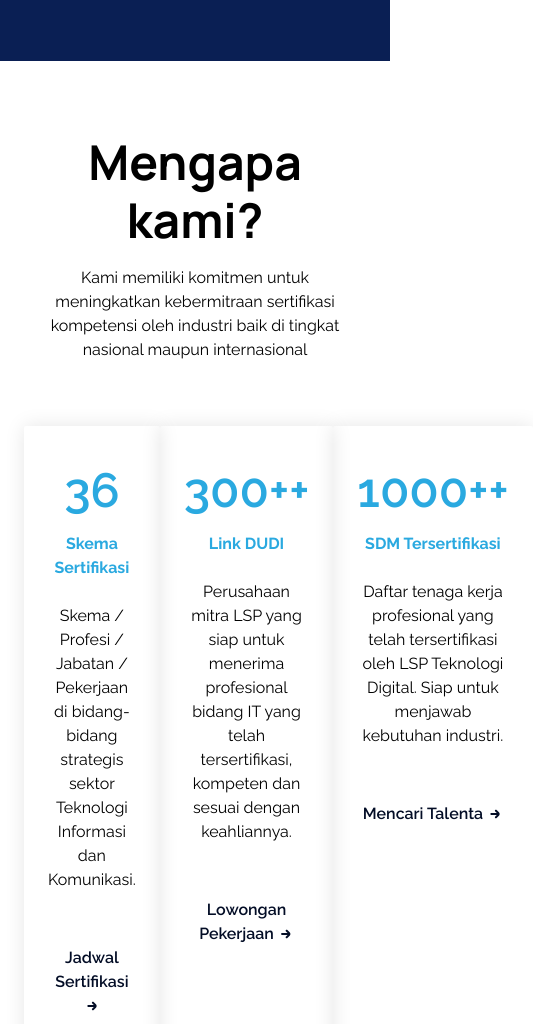
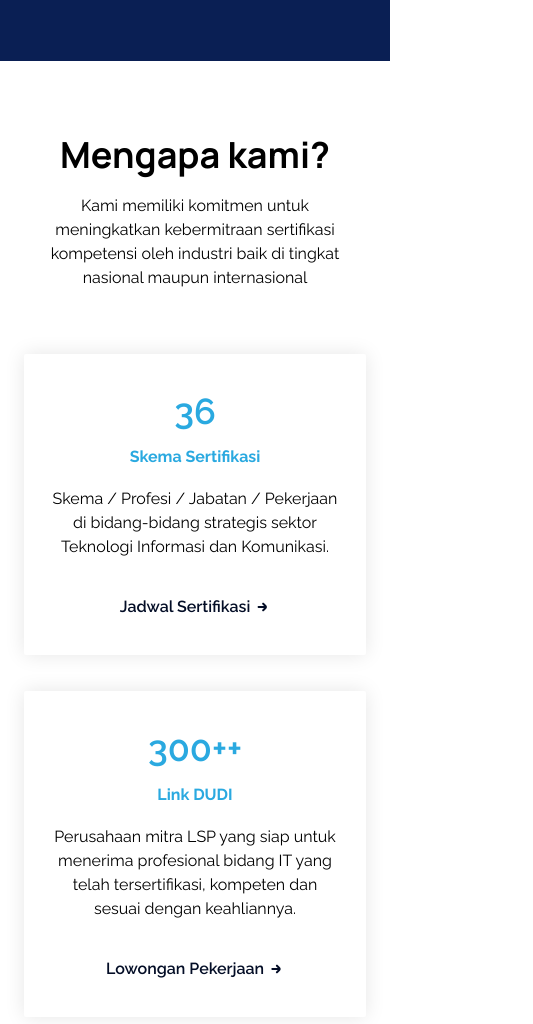
Before and after one commit to roziqinkhoeru/lsp-digital-clone, a plain HTML site: page dashboard.html in a window 390 px wide. Shown: the part 900-1924 px from the top of the page, 533 px wide, since content can reach past the window. Drawn offline with nearby package versions, Linux system fonts and the light colour scheme; a script that the page names is missing.

Commit message:
Update styles.css

```diff
--- a/assets/css/styles.css
+++ b/assets/css/styles.css
@@ -201,10 +201,15 @@ header,
 }
 
 .card__mengapa {
-    width: 320px;
+    width: 30%;
     padding: 36px 24px;
     box-shadow: 0 0 20px 0 rgba(0, 0, 0, .1);
     border-radius: 2px;
+    transition: all .3s ease;
+}
+
+.card__mengapa:hover {
+    box-shadow: 0 0 20px 0 rgba(0, 0, 0, .16);
 }
 
 .card__mengapa h3 {
@@ -216,7 +221,8 @@ header,
 }
 
 .card__mengapa .m__bt {
-    margin-bottom: 54px;
+    height: 150px;
+    margin-bottom: 12px;
 }
 
 .card__mengapa h3,
@@ -365,9 +371,15 @@ footer .fw-bold {
     /*               GENERAL STYLE               */
     /*********************************************/
     h1 {
+        font-size: 48px !important;
     }
 
     h2 {
+        font-size: 36px !important;
+    }
+
+    h3 {
+        font-size: 36px !important;
     }
 
     .body__section {
@@ -389,6 +401,11 @@ footer .fw-bold {
     /**************************/
     /*    mengapa section     */
     /**************************/
+    /*mengapa body*/
+    .card__mengapa .m__bt {
+        height: 220px;
+        margin-bottom: 12px;
+    }
 
     /************************/
     /*    skema section     */
@@ -476,6 +493,25 @@ footer .fw-bold {
     /**************************/
     /*    mengapa section     */
     /**************************/
+    /*mengapa body*/
+    .mengapa__body {
+        flex-direction: column;
+    }
+
+    .card__mengapa {
+        width: 100%;
+        padding: 36px 24px;
+        margin-bottom: 36px;
+    }
+
+    .card__mengapa .m__bt {
+        height: auto;
+        margin-bottom: 36px;
+    }
+
+    .card__mengapa .fw-bold {
+        margin-bottom: 18px;
+    }
 
     /************************/
     /*    skema section     */
```
